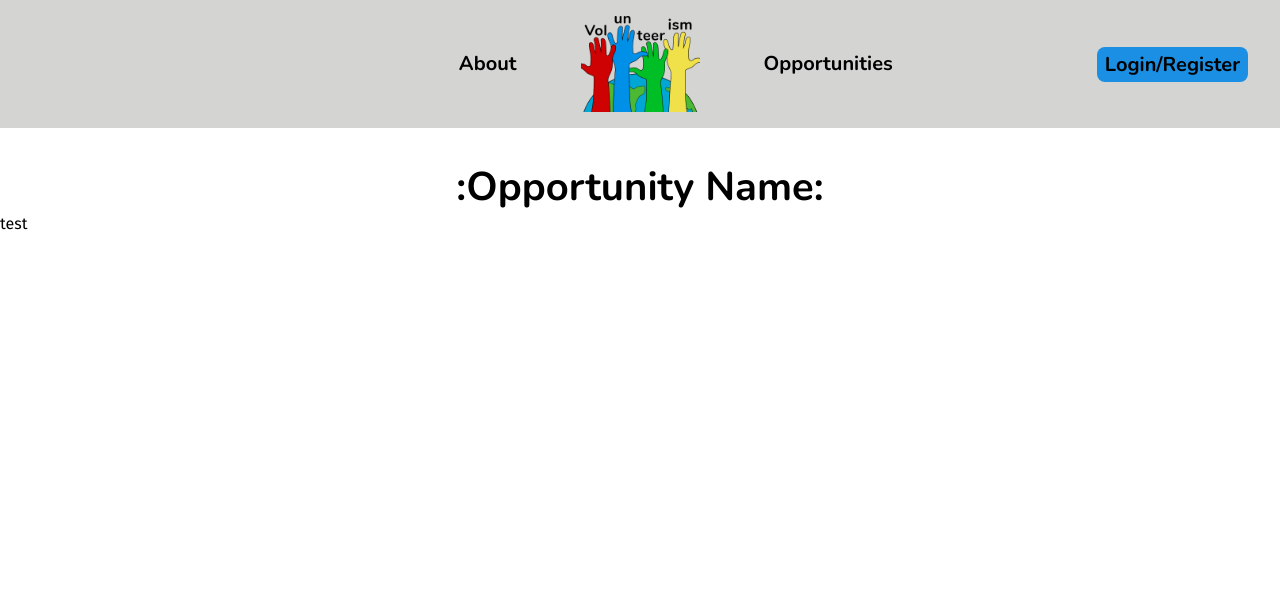
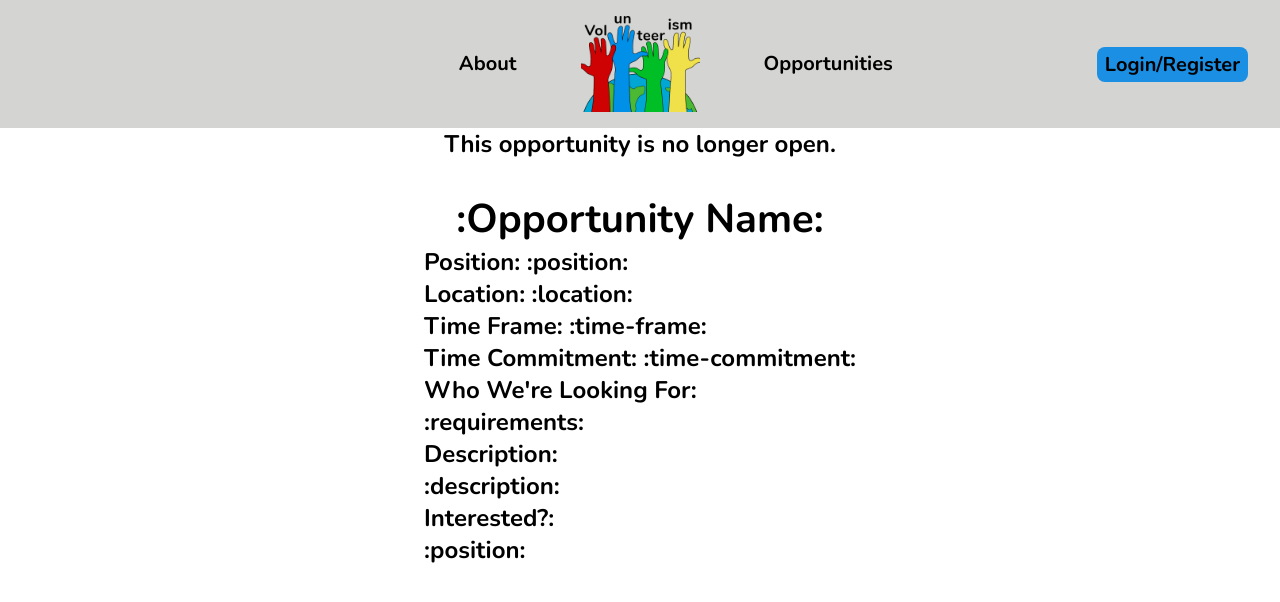
Before and after one commit to Jwiggiff/lyonhacks-volunteer, a Jekyll site: the page built from more-info.html, in a window 1280 px wide. Shown: the top 602 px of the page. Built offline with Jekyll 4.4.1, drawn with Linux system fonts in a browser that asks for light colours; comment, search, counter and statistics services are not loaded.

Commit message:
Update more-info.html

```diff
--- a/more-info.html
+++ b/more-info.html
@@ -1,14 +1,34 @@
 ---
 layout: default
 title: More Info
-permalink: /more-info/
+permalink: opportunities/more-info/
 ---
 
 <section class="opportunity information">
 
 	<div class="wrapper">
-		<h1 class="title">:Opportunity Name:</h1>
+		<div class="border">
+			<h1 class="status">This opportunity is no longer open.</h2><!--this part only displays if the opportunity has been deleted or archived or something.-->
+		</div>
+		<div class="opportunity">
+			<h1 class="title">:Opportunity Name:</h1>
+		</div>
+		<div class="coloured-boxes">
+			<div class="box">
+				<h1><strong>Position: </strong>:position:</h1>
+				<h1><strong>Location: </strong>:location:</h1>
+				<h1><strong>Time Frame: </strong>:time-frame:</h1>
+				<h1><strong>Time Commitment: </strong>:time-commitment:</h1>
+			</div>
+			<div class="box">
+				<h1><strong>Who We're Looking For: </strong><br>:requirements:</h1>
+			</div>
+			<div class="box">
+				<h1><strong>Description: </strong><br>:description:</h1>
+			</div>
+			<div class="box">
+				<h1><strong>Interested?: </strong><br>:position:</h1>
+			</div>
+		</div>
 	</div>
-
 </section>
-<p>test</p>
```
